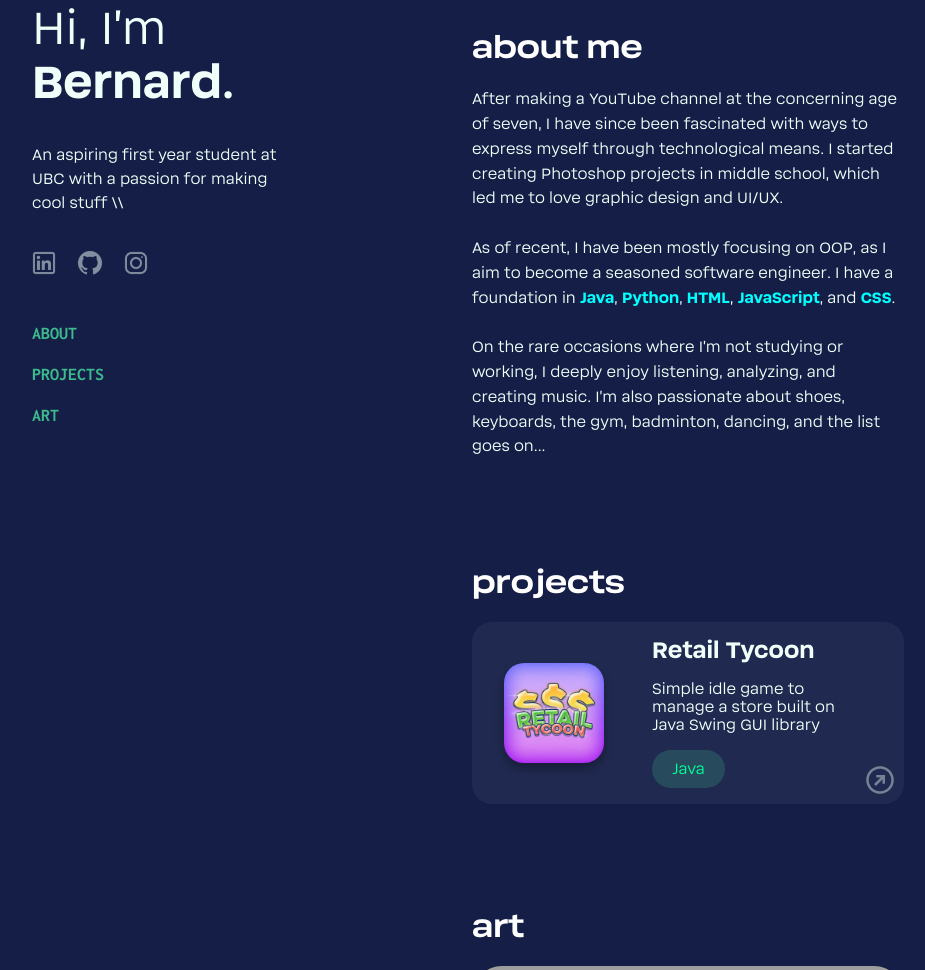
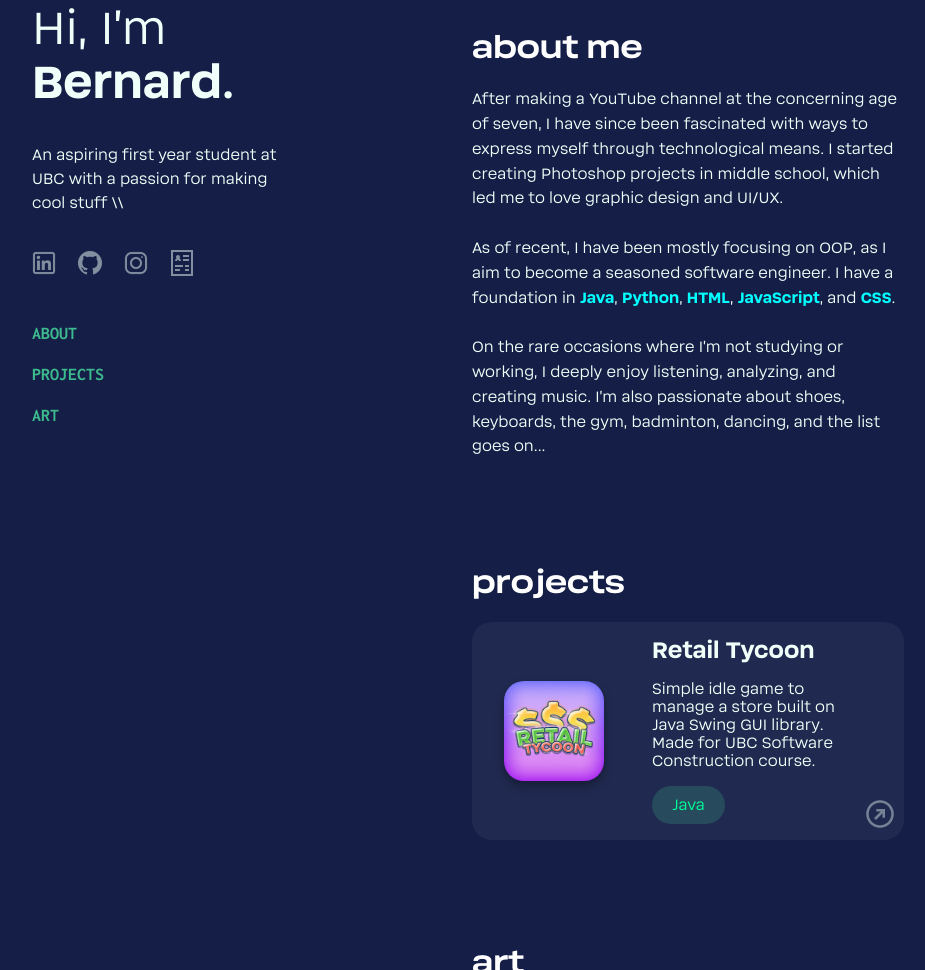
Before and after one commit to bliu217/bliu217.github.io, a plain HTML site: page index.html in a window 1280 px wide. Shown: the part 189-1159 px from the top of the page, without its empty margins (176-1101 px from the left). Drawn offline with Linux system fonts and the light colour scheme; grey boxes are pictures that could not be loaded.

Commit message:
Added resume to contact links and arrow animation to project card.

```diff
--- a/index.html
+++ b/index.html
@@ -35,6 +35,9 @@
                     </a>
                     <a href="https://www.instagram.com/bernardd_l2/" target="_blank">
                         <img src="assets/instagram-icon.png">
+                    </a>
+                    <a href="assets/Portfolio2024.pdf" download="Bernard-Portfolio">
+                        <img src="assets/resume-icon.png">
                     </a>
 
                 </div>
@@ -79,7 +82,7 @@
                         <div class="project-info">
                             <p class="project-title">Retail Tycoon</p>
                             <p class="project-description">Simple idle game to manage a store built
-                                on Java Swing GUI library
+                                on Java Swing GUI library. Made for UBC Software Construction course.
                             </p>
                             <div class="tags">
                                 <div>Java</div>
--- a/styles/content.css
+++ b/styles/content.css
@@ -62,6 +62,22 @@ section.show {
 
 }
 
+.arrow {
+    position: absolute;
+    bottom: 5%;
+    right: 2%;
+    opacity: 0.5;
+    transition: opacity 0.3s;
+}
+
+
+
+.project-card:hover .arrow {
+    opacity: 1;
+}
+
+
+
 .project-card a {
     position: absolute;
     width: 100%;
@@ -113,10 +129,3 @@ section.show {
     border-radius: 30px;
     margin-right: 10px;
 }
-
-.arrow {
-    position: absolute;
-    bottom: 5%;
-    right: 2%;
-    opacity: 0.5;
-}
--- a/styles/main.css
+++ b/styles/main.css
@@ -49,9 +49,10 @@
     margin-bottom: 2rem;
 }
 
+/* the icon color is #F0FFF9 */
 .icons {
     display: grid;
-    grid-template-columns: 32px 32px 32px;
+    grid-template-columns: 32px 32px 32px 32px;
     column-gap: 14px;
     margin-left: -4px;
     margin-bottom: 16%;
```
Also changed, not shown: assets/resume-icon.png (added), 1 other file.
